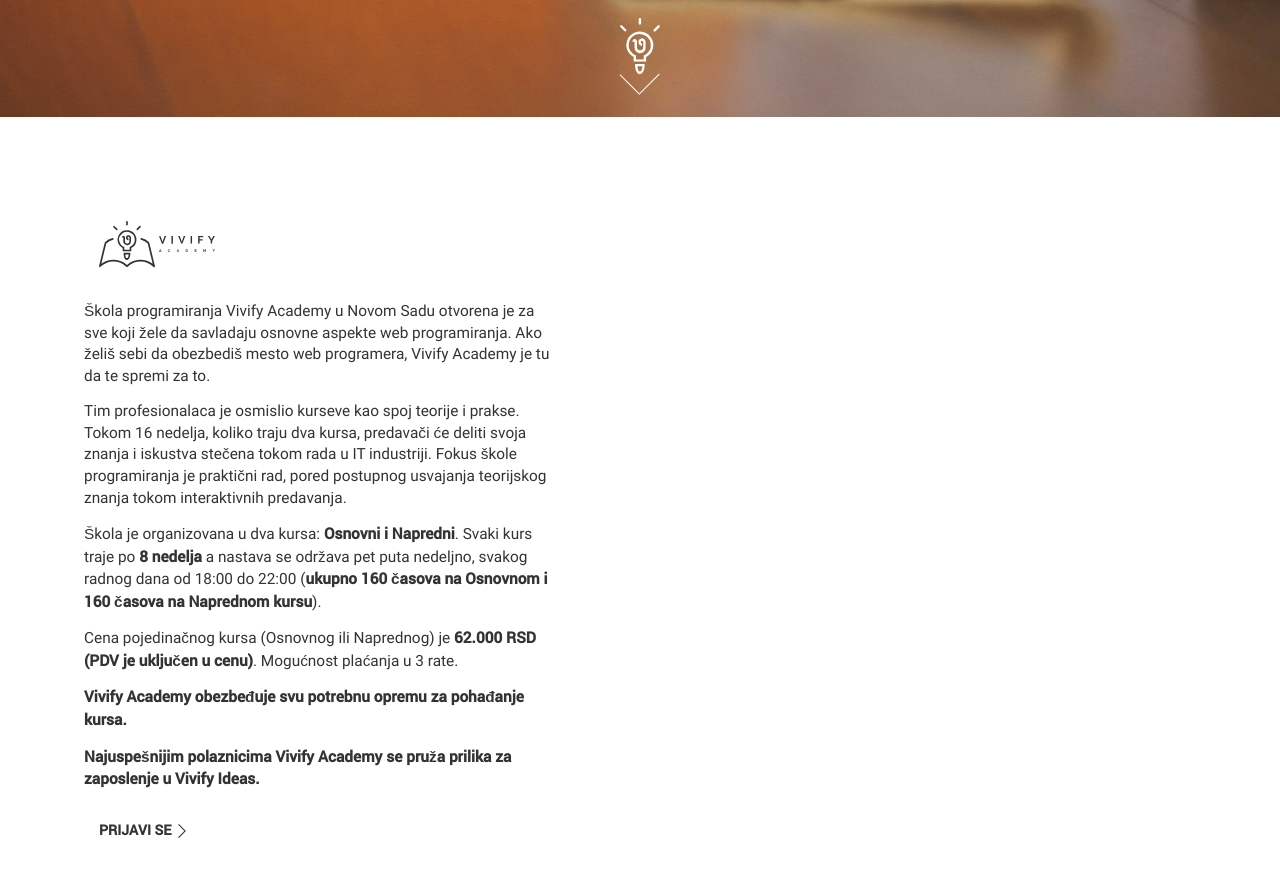
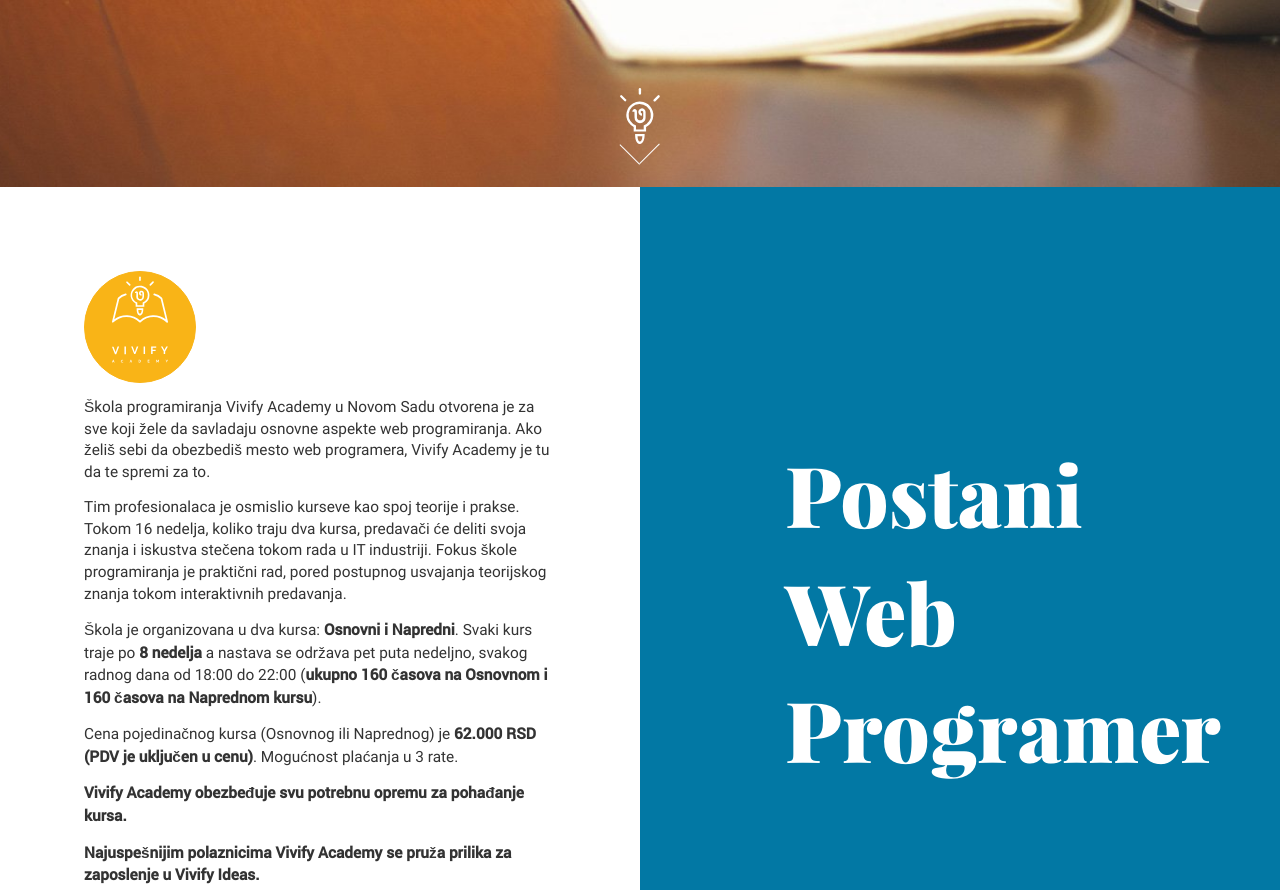
Before and after one commit to gitZoran90/MyFirstSite, a plain HTML site: page site/index.html in a window 1280 px wide. Shown: the part 613-1503 px from the top of the page. Drawn offline with Linux system fonts and the light colour scheme; files whose address does not match are found by name.

Commit message:
#11 dodani stilovi u style.scss za drugu sekciju

```diff
--- a/site/index.html
+++ b/site/index.html
@@ -75,7 +75,7 @@
                 </a>
             </nav>
         </header>
-        <div class="va-l-site content">
+        <div class="va-l-site-content">
             <section class="va-c-section va-c-section--hero">
                 <h1 class="va-c-section__title">
                     Škola programiranja
--- a/site/style.scss
+++ b/site/style.scss
@@ -371,3 +371,145 @@
   width: 4rem;
   height: 4rem;
 }
+
+.va-c-section--va-intro {
+  .va-c-btn--wide {
+    margin: 0;
+  }
+}
+
+.va-u-flex-center {
+  display: flex;
+  justify-content: center;
+  align-items: center;
+}
+
+.va-c-btn--warning {
+  color: $va-color-white;
+  background-color: $va-color-warning;
+  border-color: $va-color-warning;
+  &:hover,
+  &:focus,
+  &:active,
+  &.va-is-active {
+    color: $va-color-white;
+    background-color: $va-color-warning-light;
+    border-color: $va-color-warning-light;
+  }
+}
+
+.va-c-btn--rounded {
+  display: inline-flex;
+  justify-content: center;
+  align-items: center;
+  width: 8rem;
+  height: 8rem;
+  padding: 0;
+  border-radius: 50%;
+}
+
+.va-c-logo-rounded {
+  flex-direction: column;
+}
+
+.va-u-no-action {
+  pointer-events: none;
+}
+
+.va-c-btn--primary {
+  color: $va-color-white;
+  background-color: $va-color-primary;
+  border-color: $va-color-primary;
+  &:hover,
+  &:focus,
+  &:active,
+  &.va-is-active {
+    color: $va-color-white;
+    background-color: $va-color-primary-light;
+    border-color: $va-color-primary-light;
+  }
+}
+
+.va-c-btn--icon {
+  display: inline-flex;
+  align-items: stretch;
+  padding: 0;
+  border-width: .2rem;
+
+  &.va-c-btn--default {
+    border-color: $va-color-gray;
+
+    &:hover {
+      color: $va-color-base;
+      background-color: $va-color-gray-light;
+      border-color: $va-color-gray;
+    }
+  }
+
+  &.va-c-btn--primary {
+    color: $va-color-primary;
+    border-color: $va-color-primary;
+    background-color: transparent;
+    &:hover {
+      color: $va-color-white;
+      background-color: $va-color-primary-light;
+      border-color: $va-color-primary;
+    }
+    .va-c-icon--wrap {
+      border-left-color: $va-color-primary;
+    }
+    &.va-c-btn--attached {
+      background-color: $va-color-success-light;
+      > span {
+        font-size: inherit;
+        > p {
+          white-space: nowrap;
+          overflow: hidden !important;
+          text-overflow: ellipsis;
+        }
+      }
+    }
+  }
+  > span {
+    p {
+      font-size: inherit;
+      white-space: nowrap;
+    }
+    justify-content: center;
+    align-items: center;
+    padding: $va-gutter;
+    &:not(.va-c-icon--wrap) {
+      flex-grow: 1;
+    }
+  }
+  .va-c-icon--wrap {
+    border-left: .2rem solid $va-color-gray;
+  }
+}
+
+.va-c-btn--wide {
+  display: block;
+  max-width: 17rem;
+  margin-right: auto;
+  margin-left: auto;
+  &.va-c-btn--icon {
+    display: flex;
+  }
+}
+
+.va-c-section--va-title {
+  display: flex;
+  justify-content: center;
+  align-items: center;
+  .va-c-section__title {
+    max-width: 25rem;
+  }
+}
+
+.va-u-bg-primary {
+  background-color: $va-color-primary;
+}
+
+.va-u-text-white {
+  color: $va-color-white;
+}
```
Also changed, not shown: site/style.css, 1 other file.
